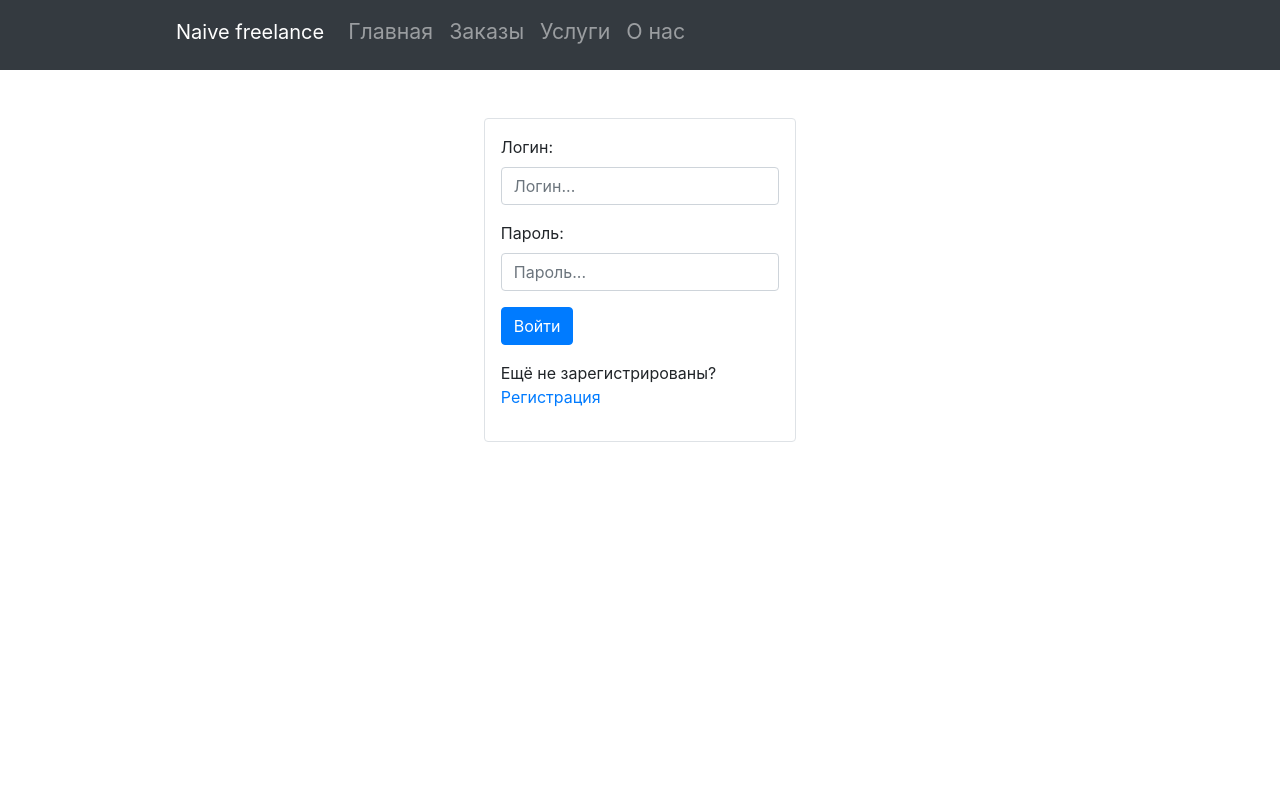
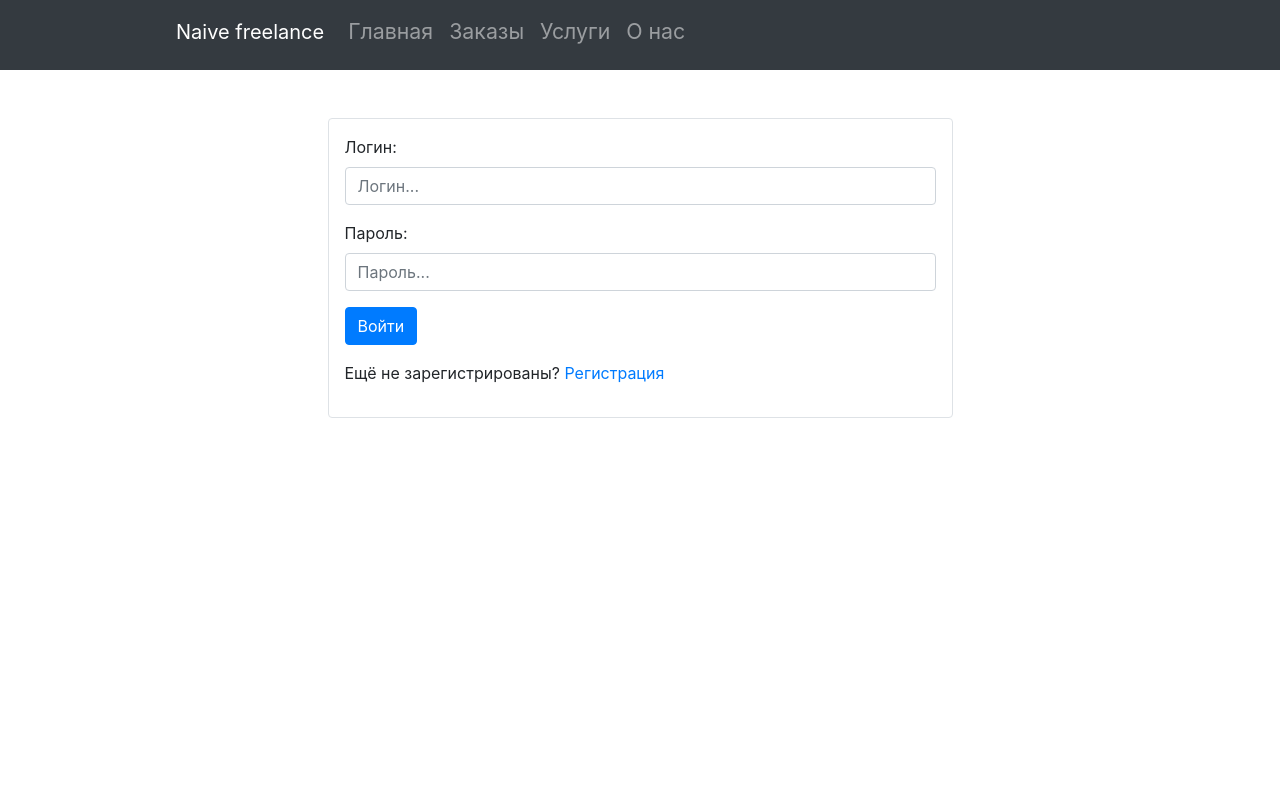
Before and after one commit to kantegory/naive-freelance, a Vue app in the folder vue-freelance/: page /auth/signin in a window 1280 px wide. Shown: the top 800 px of the page. Built offline with nearby package versions, Linux system fonts and the light colour scheme.

Commit message:
[ref] Update SignIn view: use layout as a wrap for SignInForm

```diff
--- a/vue-freelance/src/views/auth/SignIn.vue
+++ b/vue-freelance/src/views/auth/SignIn.vue
@@ -1,14 +1,15 @@
 <template>
-  <div class="w-25 mx-auto border p-3 rounded">
-      <sign-in-form />
-  </div>
+  <base-auth-layout>
+    <sign-in-form />
+  </base-auth-layout>
 </template>
 <script>
 import SignInForm from '@/components/auth/SignInForm.vue'
+import BaseAuthLayout from '@/layouts/BaseAuthLayout.vue'
 
 export default {
   name: "SignIn",
 
-  components: { SignInForm }
+  components: { SignInForm, BaseAuthLayout }
 }
 </script>
```
